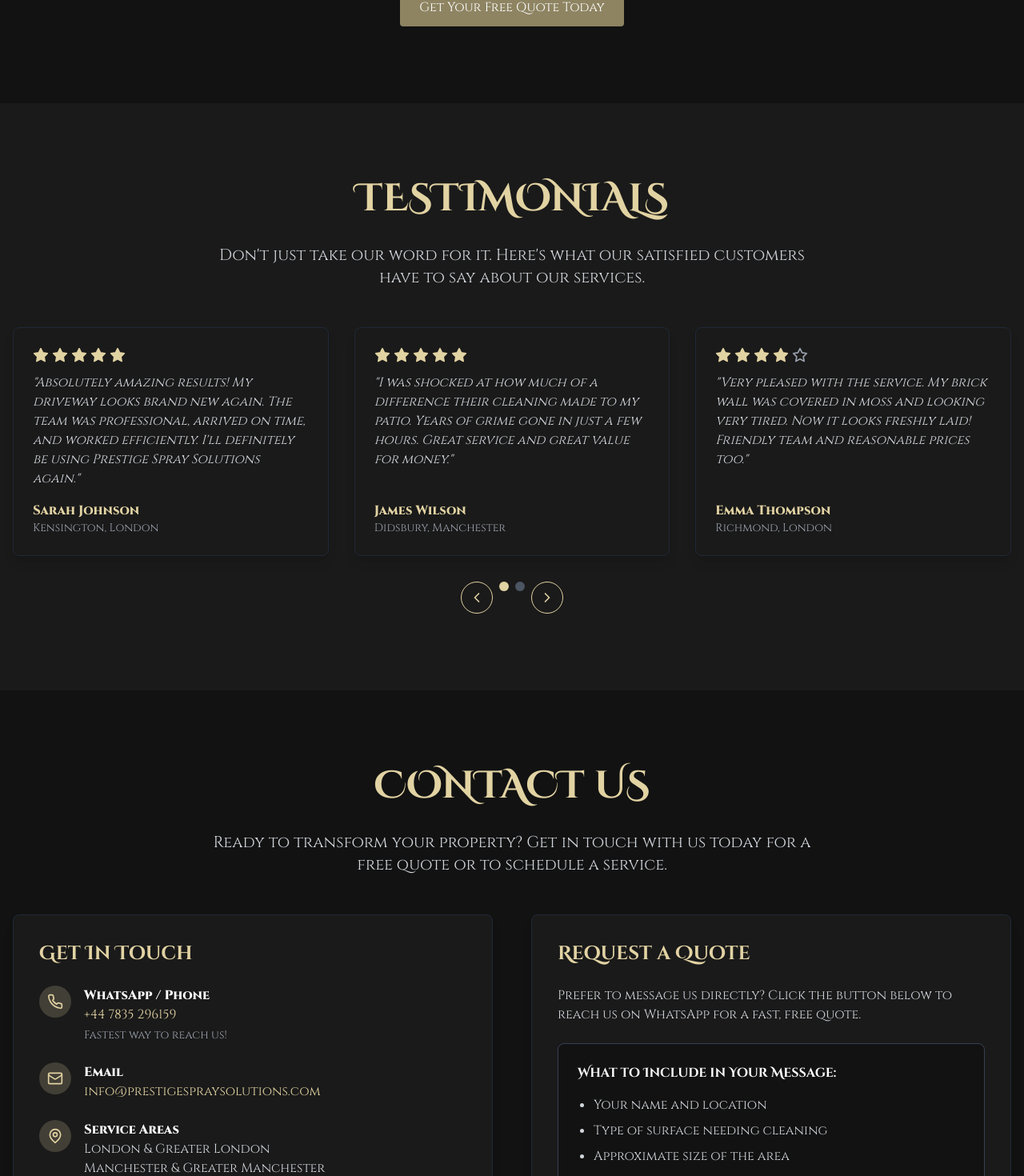
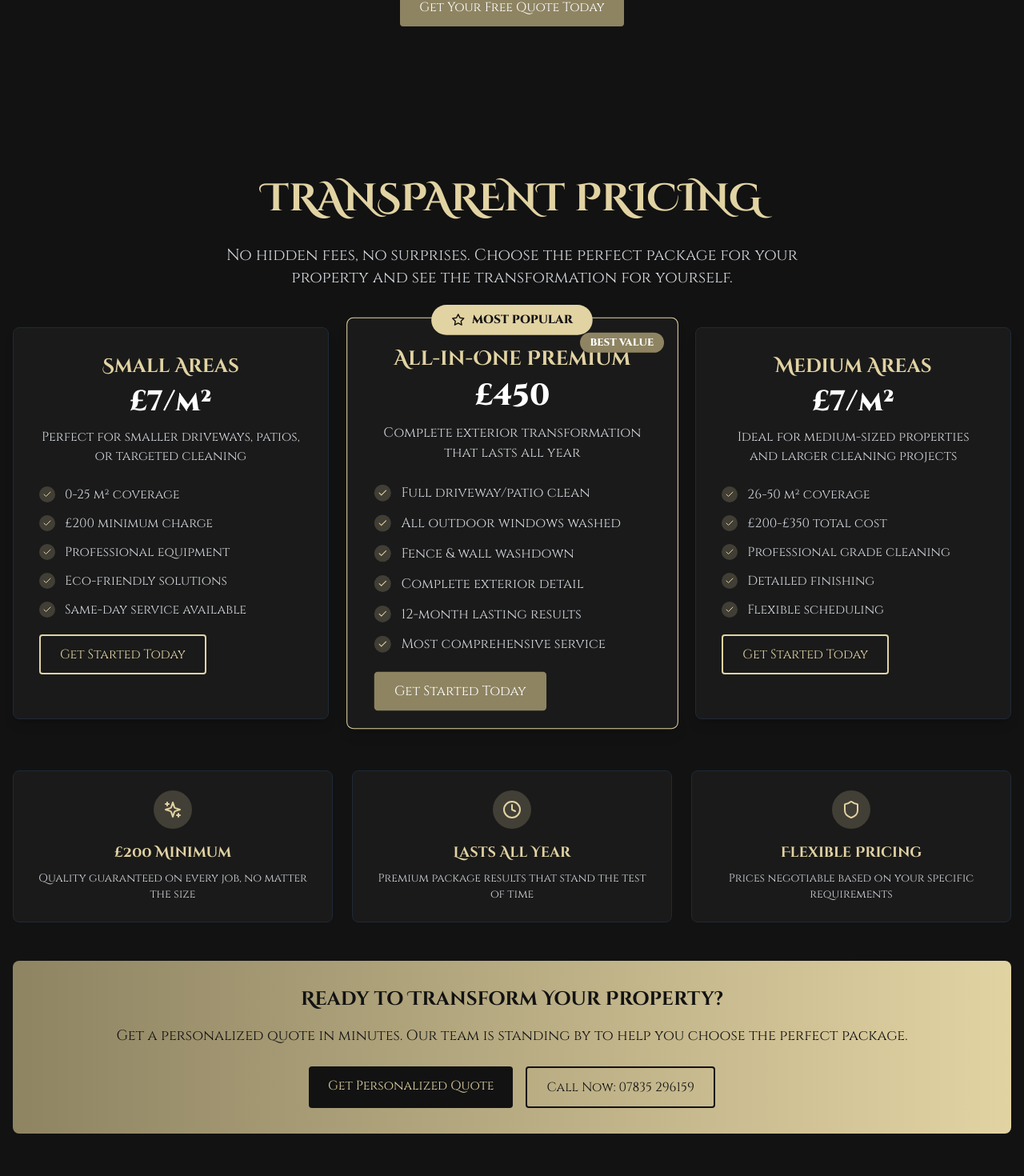
Before and after one commit to abzkay1/simple-hero-greetings, a React (Vite) app: page / in a window 1280 px wide. Shown: the part 4457-5927 px from the top of the page at 80% size. Built offline with nearby package versions, Linux system fonts and the light colour scheme.

Commit message:
Add pricing section
Implement a pricing section with marketing techniques to highlight prices.

```diff
--- a/src/App.tsx
+++ b/src/App.tsx
@@ -6,6 +6,7 @@ import About from './components/About';
 import Services from './components/Services';
 import BeforeAfter from './components/BeforeAfter';
 import WhyChooseUs from './components/WhyChooseUs';
+import Pricing from './components/Pricing';
 import Testimonials from './components/Testimonials';
 import Contact from './components/Contact';
 import Footer from './components/Footer';
@@ -23,6 +24,7 @@ function App() {
       <Services />
       <BeforeAfter />
       <WhyChooseUs />
+      <Pricing />
       <Testimonials />
       <Contact />
       <Footer />
--- /dev/null
+++ b/src/components/Pricing.tsx
@@ -0,0 +1,175 @@
+
+import React from 'react';
+import { Check, Star, Sparkles, Clock, Shield } from 'lucide-react';
+
+const PricingCard: React.FC<{
+  title: string;
+  price: string;
+  description: string;
+  features: string[];
+  isPopular?: boolean;
+  badge?: string;
+}> = ({ title, price, description, features, isPopular = false, badge }) => {
+  return (
+    <div className={`relative bg-dark-secondary p-8 rounded-lg shadow-lg border ${
+      isPopular ? 'border-gold scale-105 z-10' : 'border-gray-800'
+    } hover-scale`}>
+      {isPopular && (
+        <div className="absolute -top-4 left-1/2 transform -translate-x-1/2">
+          <span className="bg-gold text-dark-bg px-6 py-2 rounded-full text-sm font-bold flex items-center gap-2">
+            <Star size={16} />
+            MOST POPULAR
+          </span>
+        </div>
+      )}
+
+      {badge && (
+        <div className="absolute top-4 right-4">
+          <span className="bg-gold-secondary text-white px-3 py-1 rounded-full text-xs font-bold">
+            {badge}
+          </span>
+        </div>
+      )}
+
+      <div className="text-center mb-6">
+        <h3 className="text-2xl font-bold mb-2 text-gold">{title}</h3>
+        <div className="mb-3">
+          <span className="text-4xl font-bold text-white">{price}</span>
+        </div>
+        <p className="text-gray-300">{description}</p>
+      </div>
+
+      <ul className="space-y-3 mb-8">
+        {features.map((feature, index) => (
+          <li key={index} className="flex items-start gap-3">
+            <div className="w-5 h-5 rounded-full bg-gold/20 flex items-center justify-center flex-shrink-0 mt-0.5">
+              <Check size={12} className="text-gold" />
+            </div>
+            <span className="text-gray-300">{feature}</span>
+          </li>
+        ))}
+      </ul>
+
+      <a
+        href="https://wa.me/447835296159?text=I'm%20interested%20in%20the%20Premium%20Package%20for%20£450"
+        className={`btn w-full text-center ${isPopular ? 'btn-primary' : 'btn-outline'}`}
+        target="_blank"
+        rel="noopener noreferrer"
+      >
+        Get Started Today
+      </a>
+    </div>
+  );
+};
+
+const Pricing: React.FC = () => {
+  return (
+    <section className="py-16 md:py-24" id="pricing">
+      <div className="container">
+        <h2 className="section-title">TRANSPARENT PRICING</h2>
+        <p className="section-subtitle text-gray-300">
+          No hidden fees, no surprises. Choose the perfect package for your property
+          and see the transformation for yourself.
+        </p>
+
+        {/* Pricing Grid */}
+        <div className="grid md:grid-cols-3 gap-8 mt-12 mb-16">
+          <PricingCard
+            title="Small Areas"
+            price="£7/m²"
+            description="Perfect for smaller driveways, patios, or targeted cleaning"
+            features={[
+              "0-25 m² coverage",
+              "£200 minimum charge",
+              "Professional equipment",
+              "Eco-friendly solutions",
+              "Same-day service available"
+            ]}
+          />
+
+          <PricingCard
+            title="All-in-One Premium"
+            price="£450"
+            description="Complete exterior transformation that lasts all year"
+            features={[
+              "Full driveway/patio clean",
+              "All outdoor windows washed",
+              "Fence & wall washdown",
+              "Complete exterior detail",
+              "12-month lasting results",
+              "Most comprehensive service"
+            ]}
+            isPopular={true}
+            badge="BEST VALUE"
+          />
+
+          <PricingCard
+            title="Medium Areas"
+            price="£7/m²"
+            description="Ideal for medium-sized properties and larger cleaning projects"
+            features={[
+              "26-50 m² coverage",
+              "£200-£350 total cost",
+              "Professional grade cleaning",
+              "Detailed finishing",
+              "Flexible scheduling"
+            ]}
+          />
+        </div>
+
+        {/* Value Proposition Cards */}
+        <div className="grid md:grid-cols-3 gap-6 mb-12">
+          <div className="bg-dark-secondary p-6 rounded-lg border border-gray-800 text-center">
+            <div className="w-12 h-12 bg-gold/20 rounded-full flex items-center justify-center mx-auto mb-4">
+              <Sparkles className="text-gold" size={24} />
+            </div>
+            <h3 className="text-lg font-bold text-gold mb-2">£200 Minimum</h3>
+            <p className="text-gray-300 text-sm">Quality guaranteed on every job, no matter the size</p>
+          </div>
+
+          <div className="bg-dark-secondary p-6 rounded-lg border border-gray-800 text-center">
+            <div className="w-12 h-12 bg-gold/20 rounded-full flex items-center justify-center mx-auto mb-4">
+              <Clock className="text-gold" size={24} />
+            </div>
+            <h3 className="text-lg font-bold text-gold mb-2">Lasts All Year</h3>
+            <p className="text-gray-300 text-sm">Premium package results that stand the test of time</p>
+          </div>
+
+          <div className="bg-dark-secondary p-6 rounded-lg border border-gray-800 text-center">
+            <div className="w-12 h-12 bg-gold/20 rounded-full flex items-center justify-center mx-auto mb-4">
+              <Shield className="text-gold" size={24} />
+            </div>
+            <h3 className="text-lg font-bold text-gold mb-2">Flexible Pricing</h3>
+            <p className="text-gray-300 text-sm">Prices negotiable based on your specific requirements</p>
+          </div>
+        </div>
+
+        {/* Call to Action */}
+        <div className="bg-gradient-to-r from-gold-secondary to-gold p-8 rounded-lg text-center">
+          <h3 className="text-2xl font-bold text-dark-bg mb-4">Ready to Transform Your Property?</h3>
+          <p className="text-dark-bg mb-6 text-lg">
+            Get a personalized quote in minutes. Our team is standing by to help you choose the perfect package.
+          </p>
+          <div className="flex flex-col sm:flex-row gap-4 justify-center">
+            <a
+              href="https://wa.me/447835296159?text=I'd%20like%20a%20personalized%20quote%20for%20my%20property"
+              className="btn bg-dark-bg text-gold hover:bg-dark-secondary transition-all duration-300"
+              target="_blank"
+              rel="noopener noreferrer"
+            >
+              Get Personalized Quote
+            </a>
+            <a
+              href="tel:+447835296159"
+              className="btn border-2 border-dark-bg text-dark-bg hover:bg-dark-bg hover:text-gold transition-all duration-300"
+            >
+              Call Now: 07835 296159
+            </a>
+          </div>
+        </div>
+      </div>
+    </section>
+  );
+};
+
+export default Pricing;
```
